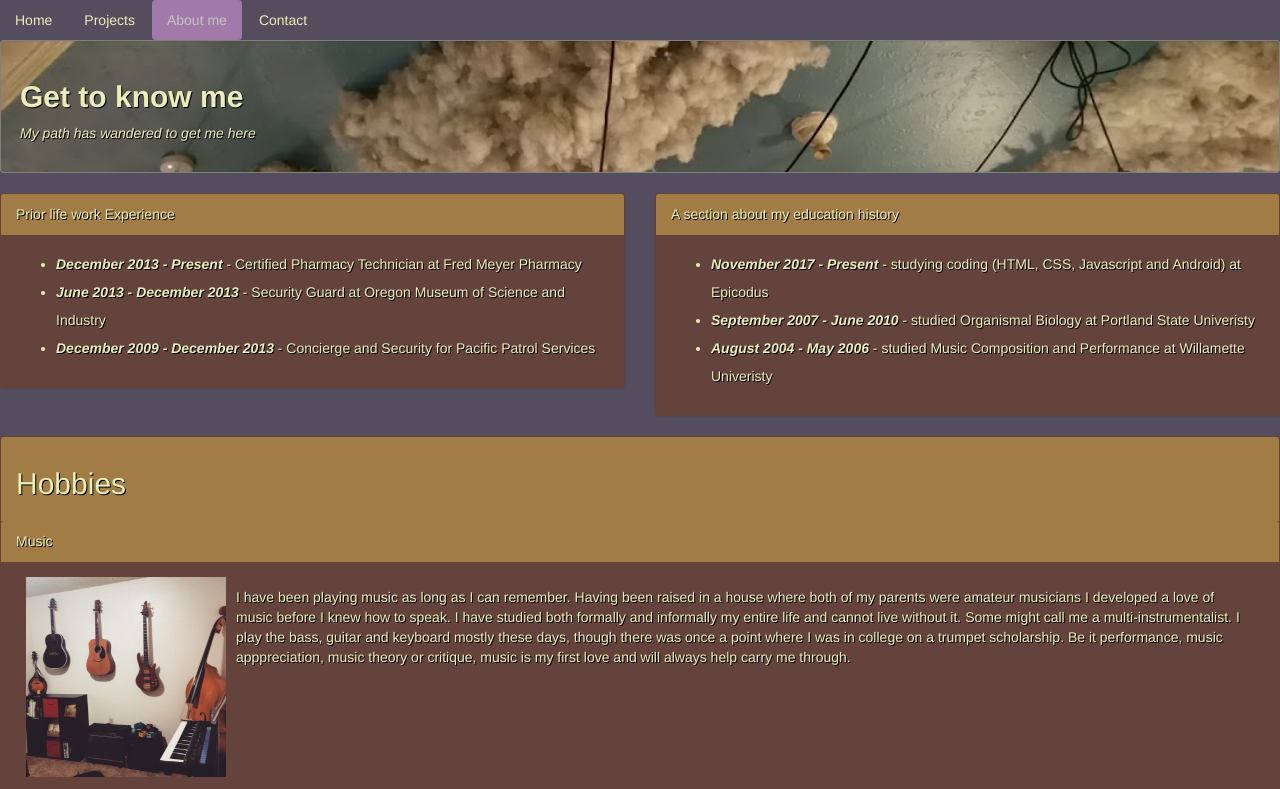
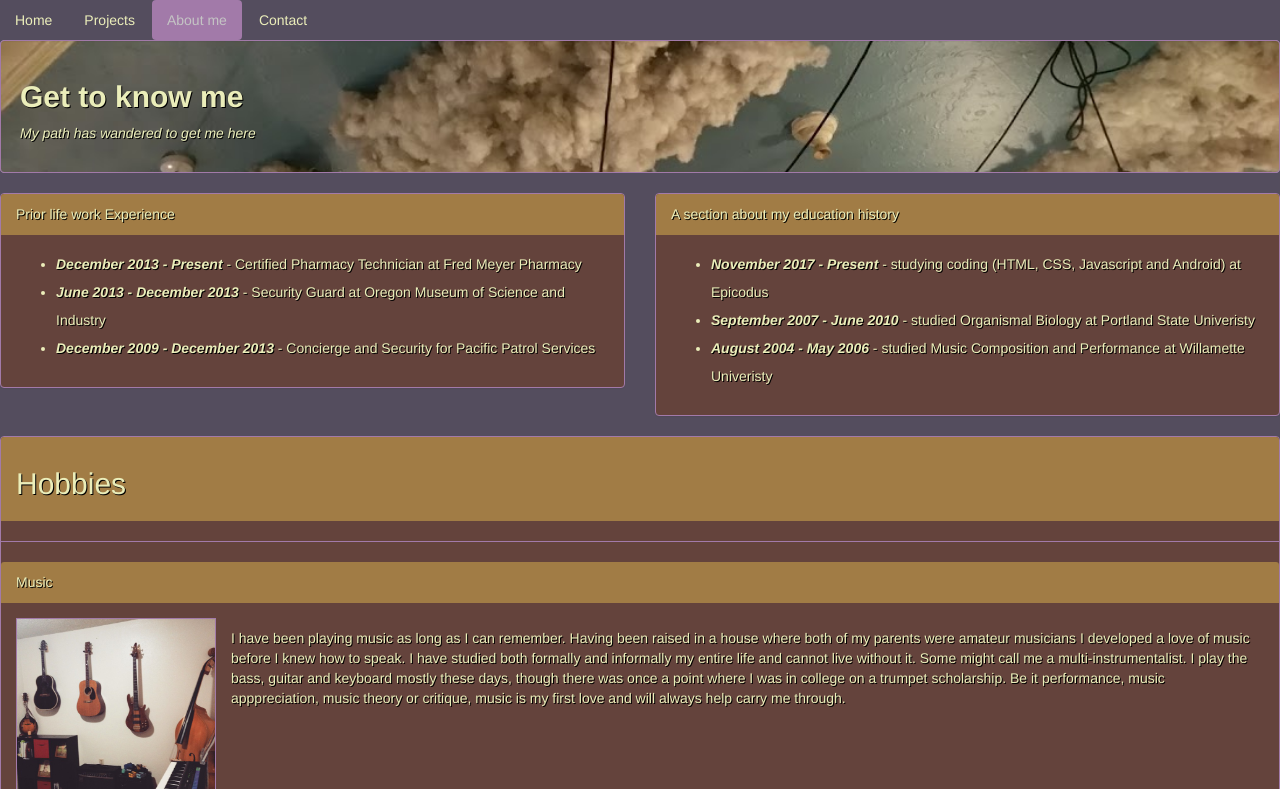
Before and after one commit to ashmortar/portfolio, a plain HTML site: page aboutme.html in a window 1280 px wide. Shown: the top 789 px of the page. Drawn offline with Linux system fonts and the light colour scheme.

Commit message:
add borders to images, delineate hobbies title from subsections and improve overall formatting

```diff
--- a/aboutme.html
+++ b/aboutme.html
@@ -50,6 +50,7 @@
       <div class="col-sm-12">
         <div class="panel">
           <div class="panel-heading"><h2>Hobbies</h2></div>
+          <hr>
           <div class="panel-heading">Music</div>
           <div class="panel-body">
             <img src="img/instruments.jpg" class="hobbiesimgl" alt="all of my instruments neatly laid out">
--- a/css/styles.css
+++ b/css/styles.css
@@ -3,7 +3,7 @@
   background-position: center;
   background-size: cover;
   color: #ebeeba;
-  border-color: gray;
+  border-color: #a27aa9;
   text-shadow: 1px 1px black;
   margin-left: 0;
   margin-right: 0;
@@ -15,6 +15,8 @@ body {
 
 .panel {
   background-color: rgba(116,58,26,0.5);
+  border-color: #a27aa9;
+  border-width: 1px;
 }
 
 .panel-heading {
@@ -38,6 +40,14 @@ body {
 }
 
 
+ hr {
+   border-color: #a27aa9;
+ }
+
+ img {
+   border: 1px solid #a27aa9;
+ }
+
 ol {
   color: #ebeeba;
   text-shadow: 1px 1px black;
@@ -55,8 +65,7 @@ ol {
 .hobbiesimgl {
   float: left;
   height: 200px;
-  padding-left: 10px;
-  padding-right: 10px;
+  margin-right: 15px;
 }
 
 .hobbiesimgr {
@@ -78,6 +87,7 @@ span {
     opacity: 1.0;
     width: 25%;
     margin: 15%;
+    border: 0px solid white;
 }
 
 .contactimg:hover {
```
